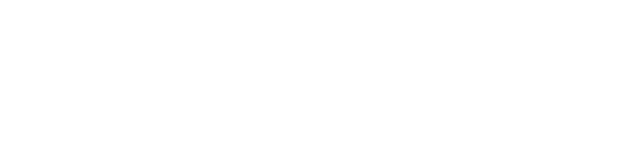
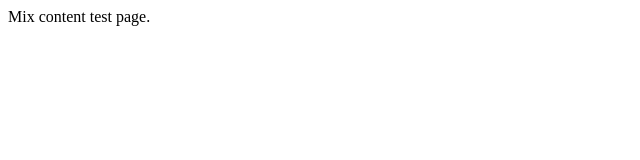
Before and after one commit to nus-cs5331/nus-cs5331.github.io, a plain HTML site: page mixcontent.html in a window 1280 px wide. Shown: the whole page, without its empty margins (0-640 px from the left). Drawn offline with nearby package versions, Linux system fonts and the light colour scheme.

Commit message:
Update mixcontent.html

```diff
--- a/mixcontent.html
+++ b/mixcontent.html
@@ -1,6 +1,6 @@
 <html>
 <body>
-<script src="http://www.nus.edu.sg/Cwp/NUS/Html/base/js/jquery-3.4.min.js">
+  <script src="http://www.nus.edu.sg/Cwp/NUS/Html/base/js/jquery-3.4.min.js"></script>
 Mix content test page.
 </body>
 </html>
```
